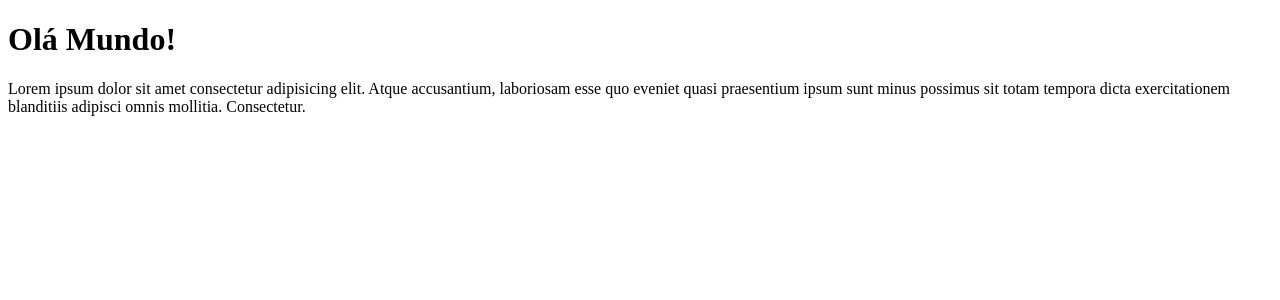
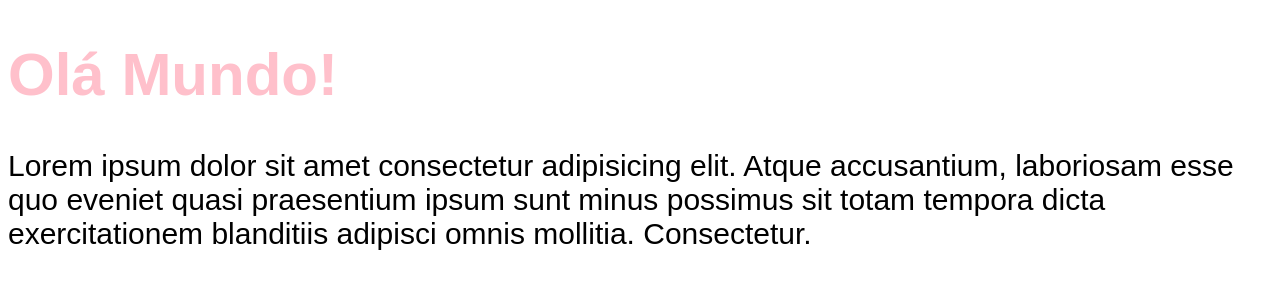
Before and after one commit to MarcosSouzaa/chronos-pomodoro, a React (Vite) app: page / in a window 1280 px wide. Shown: the top 300 px of the page. Built offline with nearby package versions, Linux system fonts and the light colour scheme.

Commit message:
Criado global.css e theme.css

```diff
--- a/src/App.tsx
+++ b/src/App.tsx
@@ -1,3 +1,6 @@
+import './style/theme.css';
+import './style/global.css';
+
 export function App() {
   return (
     <>
--- /dev/null
+++ b/src/style/global.css
@@ -0,0 +1,10 @@
+/* css globalS */
+
+body {
+  font-family: sans-serif;
+  font-size: 30px;
+}
+
+h1 {
+  color: var(--primary);
+}
--- /dev/null
+++ b/src/style/theme.css
@@ -0,0 +1,5 @@
+/* Aqui eu crio minhas variáves do CCS PARA USO GLOBAL*/
+
+:root {
+  --primary: pink;
+}
```
